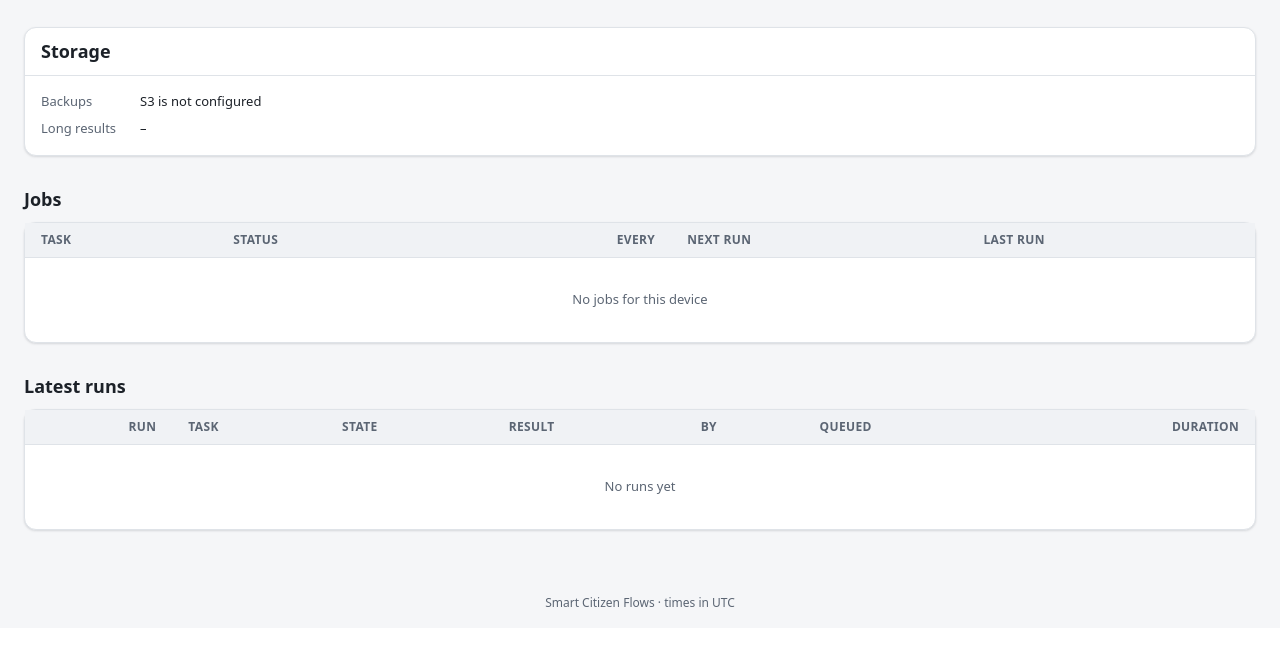
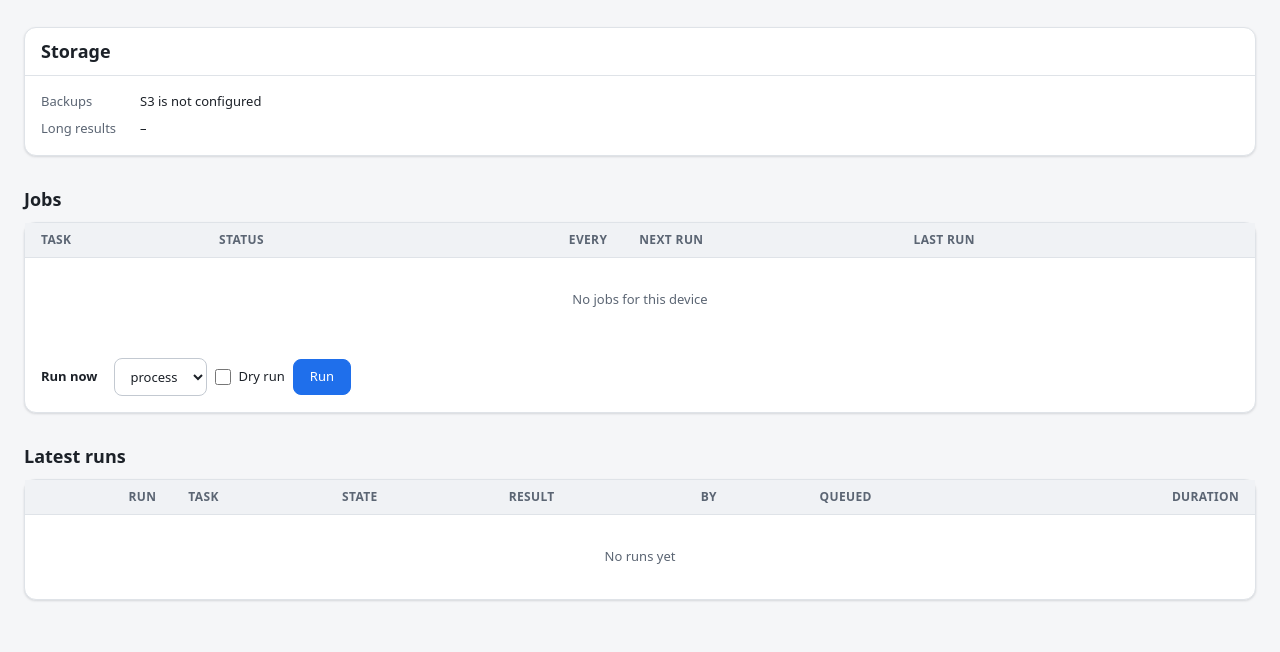
Before and after one commit to fablabbcn/smartcitizen-flows, a Flask app: template scflows/templates/jobs/device.html in a window 1280 px wide. Shown: the part 465-1117 px from the top of the page. Before the commit the page ends 1072 px from the top, so only its background shows below. Run offline with Flask 3, Linux system fonts and the light colour scheme; the template is opened without the code that fills it, so the values that code supplies are empty; parts of the project's set-up code (start-up, migrations or seed data) failed here and were passed over.

Commit message:
Device page: run now (with dry run) and pause or resume each job

```diff
--- a/scflows/jobs_ui.py
+++ b/scflows/jobs_ui.py
@@ -120,6 +120,10 @@ def get_job(job_id):
 
 
 def back():
+    ''' To the page the action came from (a page of the jobs interface), or the jobs page '''
+    target = request.form.get('next', '')
+    if target.startswith('/jobs/') and '//' not in target and '\\' not in target:
+        return redirect(target)
     return redirect(url_for('jobs_ui.index'))
 
 
--- a/scflows/templates/_macros.html
+++ b/scflows/templates/_macros.html
@@ -15,6 +15,19 @@
 {% endmacro %}
 
 {% macro badge(value, label=None) %}<span class="badge {{ value }}">{{ label or value }}</span>{% endmacro %}
+
+{# Run now (with a dry run option) and pause or resume a job. next: the page to come back to #}
+{% macro job_actions(job, next=None) -%}
+<div class="row-actions">
+    <form id="run-{{ job.id }}" method="POST" action="{{ url_for('jobs_ui.run_job', job_id=job.id) }}">{{ csrf() }}{% if next %}<input type="hidden" name="next" value="{{ next }}">{% endif %}</form>
+    {% if job.task in ('process', 'long') %}<label class="check small" title="Process without posting (process) or storing (long) the results"><input type="checkbox" name="dry_run" form="run-{{ job.id }}"> Dry run</label>{% else %}<span></span>{% endif %}
+    <button class="btn sm" type="submit" form="run-{{ job.id }}">Run now</button>
+    <form method="POST" action="{{ url_for('jobs_ui.resume_job' if job.paused else 'jobs_ui.pause_job', job_id=job.id) }}">
+        {{ csrf() }}{% if next %}<input type="hidden" name="next" value="{{ next }}">{% endif %}
+        <button class="btn sm {{ 'success' if job.paused else 'warning' }}" type="submit">{{ 'Resume' if job.paused else 'Pause' }}</button>
+    </form>
+</div>
+{%- endmacro %}
 
 {% macro job_status(job) %}
 {%- if job.paused %}{{ badge('paused') }}{% elif job.enabled %}{{ badge('active') }}{% else %}{{ badge('disabled') }}{% endif %}
--- a/scflows/templates/jobs/device.html
+++ b/scflows/templates/jobs/device.html
@@ -1,5 +1,5 @@
 {% extends "base.html" %}
-{% from "_macros.html" import badge, blueprint_link, datetime, duration, hardware_link, job_status, storage, versions_list with context %}
+{% from "_macros.html" import badge, blueprint_link, csrf, datetime, duration, hardware_link, job_actions, job_status, storage, versions_list with context %}
 {% block title %}{{ name or 'Device' }} #{{ device_id }}{% endblock %}
 {% block content %}
 <div class="breadcrumbs"><a href="{{ url_for('jobs_ui.index') }}">Jobs</a><span>{{ name or 'Device' }} #{{ device_id }}</span></div>
@@ -70,7 +70,7 @@
     <div class="card">
         <div class="table-wrap">
             <table class="table">
-                <thead><tr><th>Task</th><th>Status</th><th class="num">Every</th><th>Next run</th><th>Last run</th></tr></thead>
+                <thead><tr><th>Task</th><th>Status</th><th class="num">Every</th><th>Next run</th><th>Last run</th><th class="actions"><span class="sr-only">Actions</span></th></tr></thead>
                 <tbody>
                 {% for job in jobs %}
                     {% set last = latest.get(job.id) %}
@@ -80,12 +80,25 @@
                         <td class="num">{{ job.interval_hours }} h</td>
                         <td class="nowrap">{{ datetime(job.next_run_at) }}</td>
                         <td>{% if last %}<a href="{{ url_for('jobs_ui.run', run_id=last.id) }}">{{ badge(last.state) }}</a> <span class="muted small">{{ last.message or '' }}</span>{% else %}<span class="muted small">never</span>{% endif %}</td>
+                        <td class="actions">{{ job_actions(job, next=request.path) }}</td>
                     </tr>
                 {% else %}
-                    <tr><td colspan="5" class="empty">No jobs for this device</td></tr>
+                    <tr><td colspan="6" class="empty">No jobs for this device</td></tr>
                 {% endfor %}
                 </tbody>
             </table>
+        </div>
+        {# Any task, also without a job (e.g. a dry run before adding one) #}
+        <div class="card-body">
+            <form class="inline-form" method="POST" action="{{ url_for('jobs_ui.run_device') }}">
+                {{ csrf() }}
+                <input type="hidden" name="device_id" value="{{ device_id }}">
+                <input type="hidden" name="next" value="{{ request.path }}">
+                <span class="title">Run now</span>
+                <select class="input" name="task" aria-label="Task"><option value="process">process</option><option value="long">long</option><option value="backup">backup</option></select>
+                <label class="check" title="Process without posting (process) or storing (long) the results"><input type="checkbox" name="dry_run"> Dry run</label>
+                <button class="btn primary" type="submit">Run</button>
+            </form>
         </div>
     </div>
 </section>
```
Also changed, not shown: scflows/templates/jobs/index.html (+2 -10 lines), tests/test_operations.py (+29 -0 lines).
